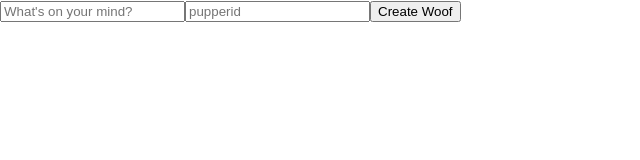
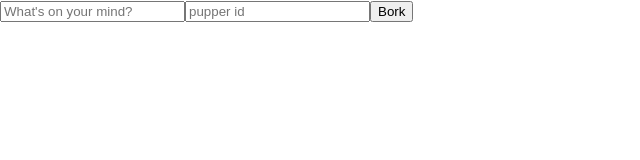
Before and after one commit to vigetlabs/vigepets, a React (Create React App) app in the folder client/: page /woofs/new in a window 1280 px wide. Shown: the top 160 px of the page, without its empty margins (0-640 px from the left). Built offline with nearby package versions, Linux system fonts and the light colour scheme.

Commit message:
Can add new woof if manually pass pupperId, to be updated with auth

```diff
--- a/client/src/NewItem.js
+++ b/client/src/NewItem.js
@@ -3,11 +3,11 @@ import gql from "graphql-tag";
 import { Mutation } from "react-apollo"
 
 const CREATE_WOOF = gql`
-  mutation CreateWoof($body: String!) {
-     createWoof(body: $body) {
-       id
-     }
+mutation CreateWoof($body: String!, $pupper: Int!) {
+   createWoof(body: $body, pupperId: $pupper) {
+     id
    }
+ }
  `;
 
 const CREATE_SUBWOOF = gql`
@@ -20,7 +20,7 @@ const CREATE_SUBWOOF = gql`
 
 const NewItem = ({ feedType, params }) => {
   const [body, setBody] = useState("");
-  const [pupperId, setPupperId] = useState("");
+  const [pupper, setPupper] = useState("");
 
   const mutation = feedType === "subwoof" ? CREATE_SUBWOOF : CREATE_WOOF;
 
@@ -28,7 +28,7 @@ const NewItem = ({ feedType, params }) => {
     <Mutation mutation={mutation}
       onCompleted={() => {
         setBody("");
-        setPupperId(undefined);
+        setPupper(undefined);
       }}
     >
       {(submit, { data, loading, error }) => {
@@ -36,7 +36,7 @@ const NewItem = ({ feedType, params }) => {
           <form
             onSubmit={(e) => {
               e.preventDefault();
-              submit({ variables: { body, pupperId } });
+              submit({ variables: { body, pupper } });
             }}
           >
             <input
@@ -48,13 +48,13 @@ const NewItem = ({ feedType, params }) => {
               onChange={(e) => setBody(e.target.value)}
             />
             <input
-              name="pupperId"
+              name="pupper"
               type="number"
-              placeholder="pupperid"
-              value={pupperId}
-              onChange={(e) => setPupperId(parseInt(e.target.value))}
+              placeholder="pupper id"
+              value={pupper}
+              onChange={(e) => setPupper(parseInt(e.target.value))}
             />
-            <input type="submit" value="Create Woof" />
+            <input type="submit" value="Bork" />
           </form>
         );
       }}
--- a/client/src/Woofs.js
+++ b/client/src/Woofs.js
@@ -38,14 +38,14 @@ function Woofs() {
           return (
             <ul>
               {data.listWoofs.map(woof => (
-                <li key={woof.id} class='l1'>
+                <li key={woof.id} className='l1'>
                   <img src={woof.pupper.avatar_url}></img>
-                  <scan>{woof.pupper.name}</scan>
-                  <div class="post-body">{woof.body}</div>
-                  <div class="post-lick">Licks: {woof.licks.map(lick => (lick.pupper.name + " "))}</div>
+                  <span>{woof.pupper.name}</span>
+                  <div className="post-body">{woof.body}</div>
+                  <div className="post-lick">Licks: {woof.licks.map(lick => (lick.pupper.name + " "))}</div>
                   <div>
                     {woof.subwoofs.map(subwoof => (
-                      <div class="post-comment">
+                      <div className="post-comment">
                         <b>{subwoof.pupper.name}</b> - {subwoof.body}
                       </div>
                     ))}
```
Also changed, not shown: 1 other file (tests, documents, lock files or other folders).
